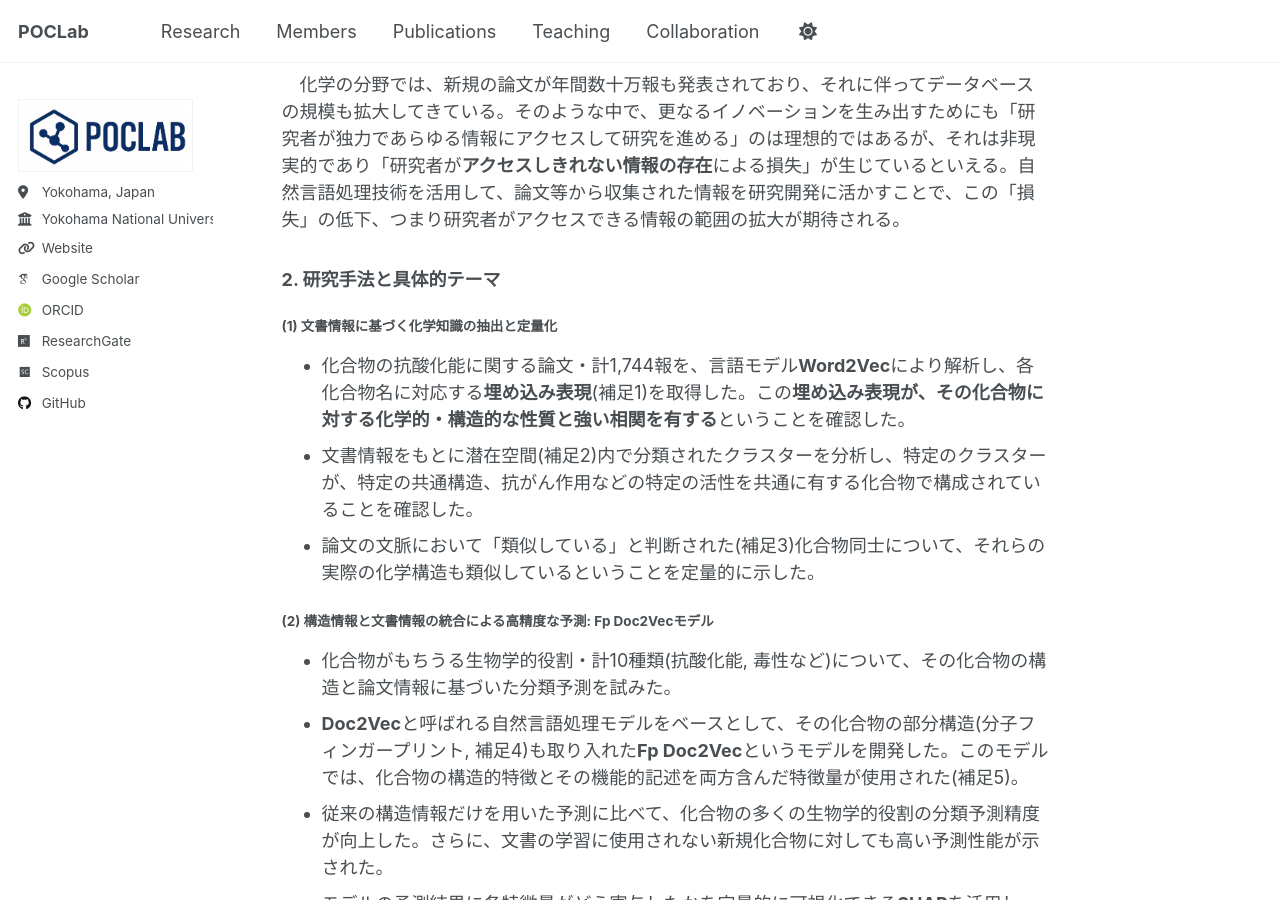
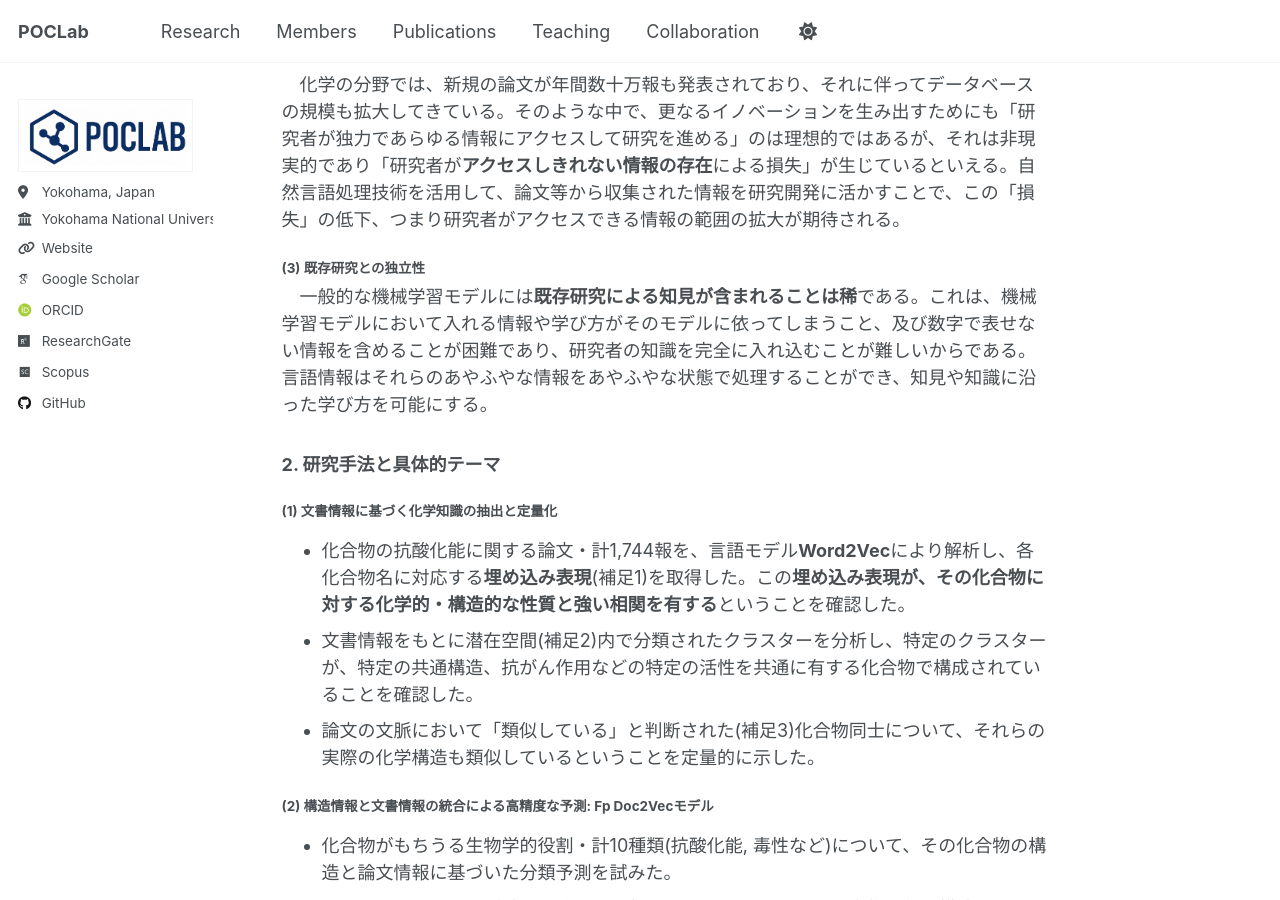
Before and after one commit to poclab-web/homepage, a Jekyll site: the page built from _portfolio/03_nlp_to_chemistry.md, in a window 1280 px wide and 900 px high, scrolled down 836 px. Built offline with Jekyll 4.4.1, drawn with Linux system fonts in a browser that asks for light colours; some web fonts are replaced; a script that is not in the unit is left out.

Commit message:
Add section on independence of existing research
Added a section discussing the independence of existing research in machine learning models and the potential of natural language processing to expand accessible information for researchers.

```diff
--- a/_portfolio/03_nlp_to_chemistry.md
+++ b/_portfolio/03_nlp_to_chemistry.md
@@ -26,6 +26,9 @@ published: true
 #### (2) 膨大な情報量
 
 　化学の分野では、新規の論文が年間数十万報も発表されており、それに伴ってデータベースの規模も拡大してきている。そのような中で、更なるイノベーションを生み出すためにも「研究者が独力であらゆる情報にアクセスして研究を進める」のは理想的ではあるが、それは非現実的であり「研究者が**アクセスしきれない情報の存在**による損失」が生じているといえる。自然言語処理技術を活用して、論文等から収集された情報を研究開発に活かすことで、この「損失」の低下、つまり研究者がアクセスできる情報の範囲の拡大が期待される。
+
+#### (3) 既存研究との独立性
+　一般的な機械学習モデルには**既存研究による知見が含まれることは稀**である。これは、機械学習モデルにおいて入れる情報や学び方がそのモデルに依ってしまうこと、及び数字で表せない情報を含めることが困難であり、研究者の知識を完全に入れ込むことが難しいからである。言語情報はそれらのあやふやな情報をあやふやな状態で処理することができ、知見や知識に沿った学び方を可能にする。
 
 ### 2. 研究手法と具体的テーマ
 
```
